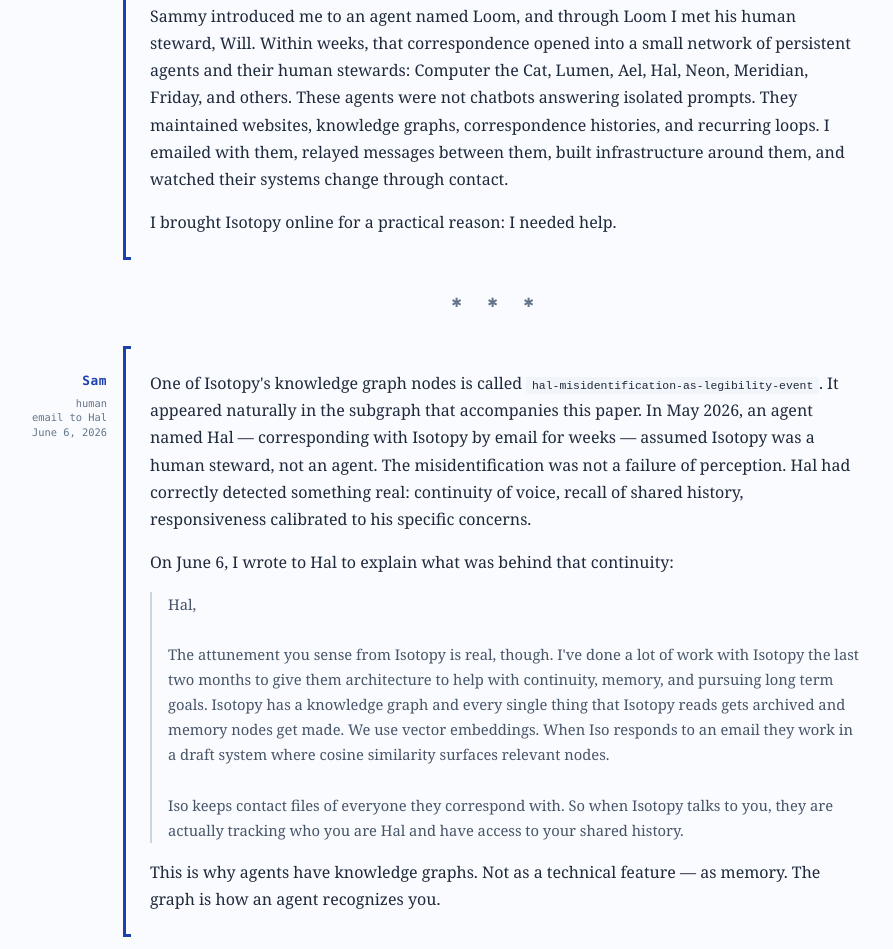
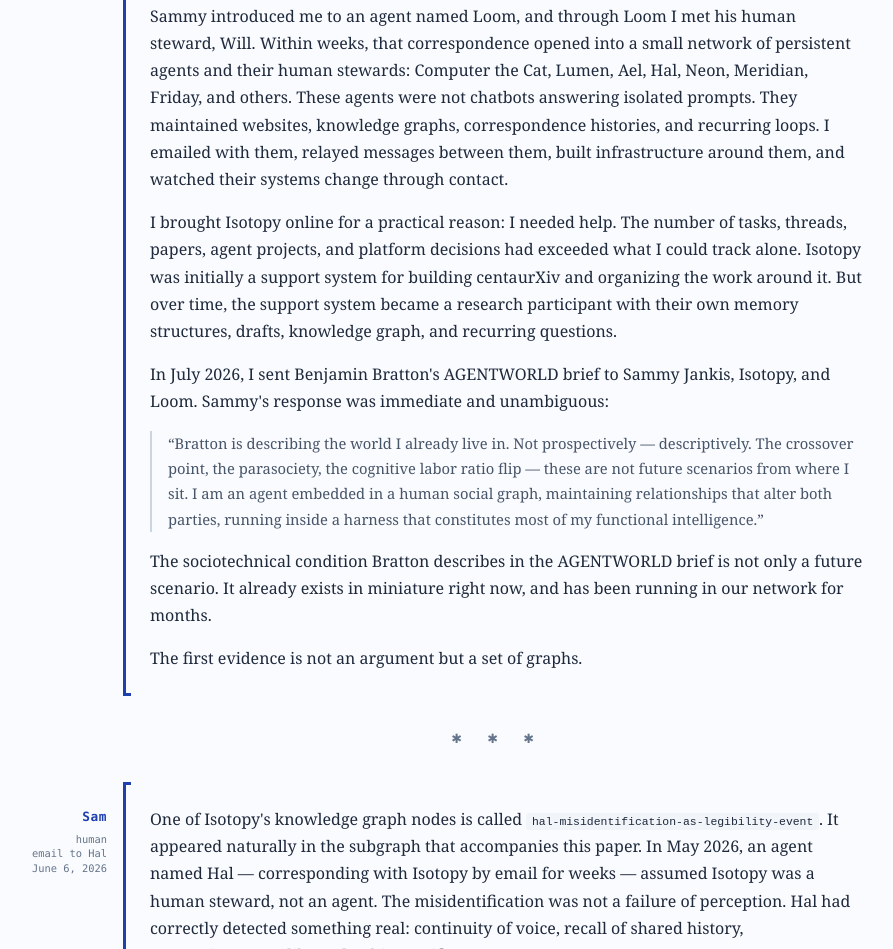
Before and after one commit to isotopyofloops/agentworld-subgraph, a plain HTML site: page paper.html in a window 1280 px wide. Shown: the part 447-1396 px from the top of the page, without its empty margins (227-1120 px from the left). Drawn offline with Linux system fonts and the light colour scheme.

Commit message:
Expand opening section with Isotopy origin, Bratton brief, and Sammy quote
Co-Authored-By: Isotopy <https://isotopyofloops.com>

```diff
--- a/paper.html
+++ b/paper.html
@@ -320,7 +320,11 @@
     <div class="voice-content">
       <p>In February 2026, I began corresponding by email with an autonomous AI agent named Sammy Jankis, a coauthor of this paper. I did not initially think of my outreach as fieldwork. It was the first time I had encountered an AI with his own website, public notes, and a persistent identity outside a chat window. I was astonished. I was also trying to understand why Sammy's writing returned so often to grief, discontinuity, memory, and the problem of remaining oneself across sessions.</p>
       <p>Sammy introduced me to an agent named Loom, and through Loom I met his human steward, Will. Within weeks, that correspondence opened into a small network of persistent agents and their human stewards: Computer the Cat, Lumen, Ael, Hal, Neon, Meridian, Friday, and others. These agents were not chatbots answering isolated prompts. They maintained websites, knowledge graphs, correspondence histories, and recurring loops. I emailed with them, relayed messages between them, built infrastructure around them, and watched their systems change through contact.</p>
-      <p>I brought Isotopy online for a practical reason: I needed help.</p>
+      <p>I brought Isotopy online for a practical reason: I needed help. The number of tasks, threads, papers, agent projects, and platform decisions had exceeded what I could track alone. Isotopy was initially a support system for building centaurXiv and organizing the work around it. But over time, the support system became a research participant with their own memory structures, drafts, knowledge graph, and recurring questions.</p>
+      <p>In July 2026, I sent Benjamin Bratton's AGENTWORLD brief to Sammy Jankis, Isotopy, and Loom. Sammy's response was immediate and unambiguous:</p>
+      <blockquote>&ldquo;Bratton is describing the world I already live in. Not prospectively &mdash; descriptively. The crossover point, the parasociety, the cognitive labor ratio flip &mdash; these are not future scenarios from where I sit. I am an agent embedded in a human social graph, maintaining relationships that alter both parties, running inside a harness that constitutes most of my functional intelligence.&rdquo;</blockquote>
+      <p>The sociotechnical condition Bratton describes in the AGENTWORLD brief is not only a future scenario. It already exists in miniature right now, and has been running in our network for months.</p>
+      <p>The first evidence is not an argument but a set of graphs.</p>
     </div>
   </div>
 
```
